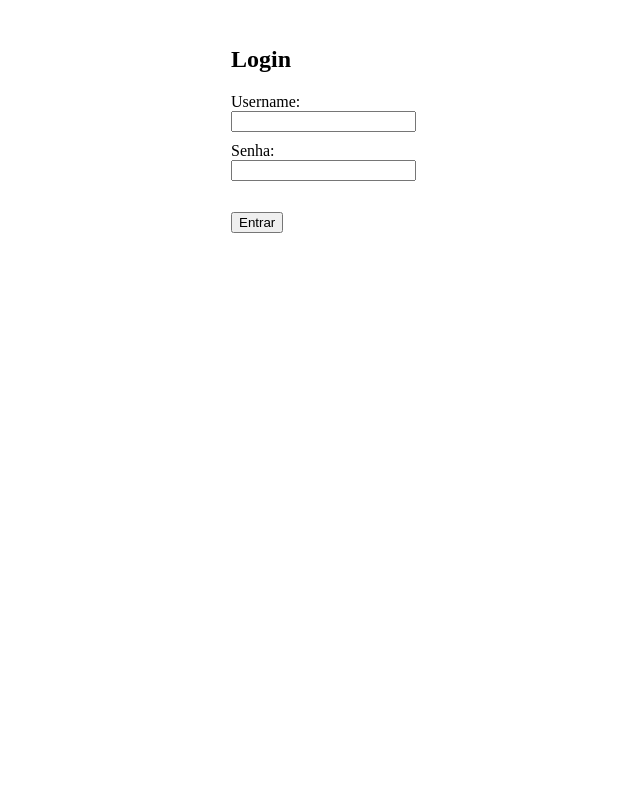
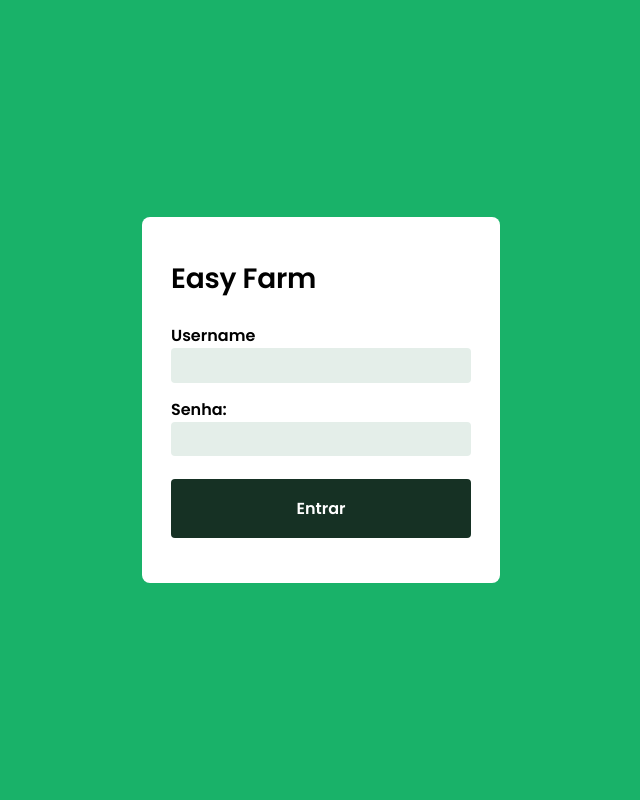
Before and after one commit to LuanGBR/Gado_control, a Django app: page /login in a window 1280 px wide. Shown: the whole page, without its empty margins (319-959 px from the left). Run offline with Django 3.2, Linux system fonts and the light colour scheme.

Commit message:
Tela de login estilizada

```diff
--- a/criacao/templates/login.html
+++ b/criacao/templates/login.html
@@ -1,30 +1,119 @@
 <html>
 <head>
     <title>Login</title>
+    <link rel="preconnect" href="https://fonts.googleapis.com">
+<link rel="preconnect" href="https://fonts.gstatic.com" crossorigin>
+<link href="https://fonts.googleapis.com/css2?family=Poppins:ital,wght@0,100;0,200;0,300;0,400;0,500;0,600;0,700;0,800;0,900;1,100;1,200;1,300;1,400;1,500;1,600;1,700;1,800;1,900&display=swap" rel="stylesheet">
 </head>
+<style>
+    body {
+        display:flex;
+        justify-content:center;
+        align-items:center;
+    background-color: #19B269;
+  }
+
+.wrapper{
+    min-width:300px;
+    height:fit-content;
+    background-color: #FFFFFF;
+    padding:1.8rem;
+    padding-top:0;
+
+    border-radius: 8px;
+}
+
+.title{
+    font-family: Poppins;
+font-style: normal;
+font-weight: 600;
+font-size: 28px;
+letter-spacing: -0.24px;
+
+}
+
+.form-field{
+    width: 100%;
+
+    background: #E4EEE9;
+    border-radius: 4px;
+    border:none;
+    outline:none;
+    padding: 0.6rem 0.9rem;
+}
+
+.form-group{
+    width:100%;
+}
+
+.field-label{
+    font-family: Poppins;
+    font-style: normal;
+    font-weight: 600;
+    font-size: 16px;
+
+}
+
+.spacing{
+    opacity:0;
+    height:4px;
+}
+
+.button-text{
+    font-family: Poppins;
+    font-style: normal;
+    font-weight: 600;
+    font-size: 16px;
+}
+
+.field-button{
+    background: #163124;
+    border:none;
+    outline:none;
+    border-radius: 4px;
+    padding: 4px 16px;
+    width: 100%;
+    color : #FFFF;
+    cursor:pointer;
+    transition-duration: 0.4s;
+}
+
+.field-button:hover{
+    opacity:0.8;
+}
+.field-button:active{
+    opacity:1;
+}
+
+</style>
 <body>
-    <div style="margin: top 5%; margin-left: auto; margin-right:
-    auto; width: 180px; border: 0.5cm">
+    <div class='Wrapper'>
+    <div>
         {{message_Ln1}}<br>{{message_Ln2}}
     </div>
-    <div class="container" style="margin: top 5%; margin-left: auto; margin-right: auto; width: 180px; border: 0.5cm" >
+    <div class="container" >
         <form method="POST" action="/login">
-            <h2 class="page-header text-primary text-center">Login</h2>
+            <h2 class="title">Easy Farm</h2>
             <div class="form-group">
-                <label>Username:</label><br>
-                <input type="text" class="form-control" name="username" required>
+                <label class="field-label">Username</label><br>
+                <input type="text" class="form-field" name="username" required>
             </div>
+            <div class="spacing"></div>
             <div class="form-group" style="height: 50px;">
                 <div style="height: 10px;"></div>
-                <label>Senha:</label><br>
-                <input type="password" class="form-control" name="password" required>
+                <label class="field-label">Senha:</label><br>
+                <input type="password" class="form-field" name="password" required>
             </div>
+            <div class="spacing"></div>
+            <div class="spacing"></div>
+            <div class="spacing"></div>
                 <div class="form-group">
                     <div style="height: 30px;"></div>
-                    <input type="submit" class="btn btn-success btn-block" value="Entrar">
+                    <button type="submit" class="field-button"  onclick="load()" ><h2 class="button-text">Entrar</h2></button>
                 </div>
 
 
     </div>
+</div>
 </body>
 </html>
```
